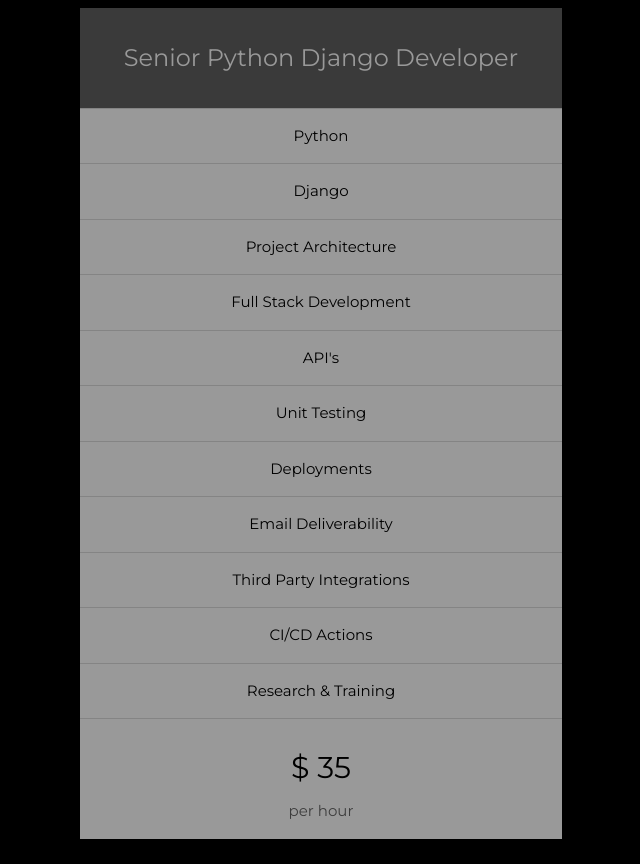
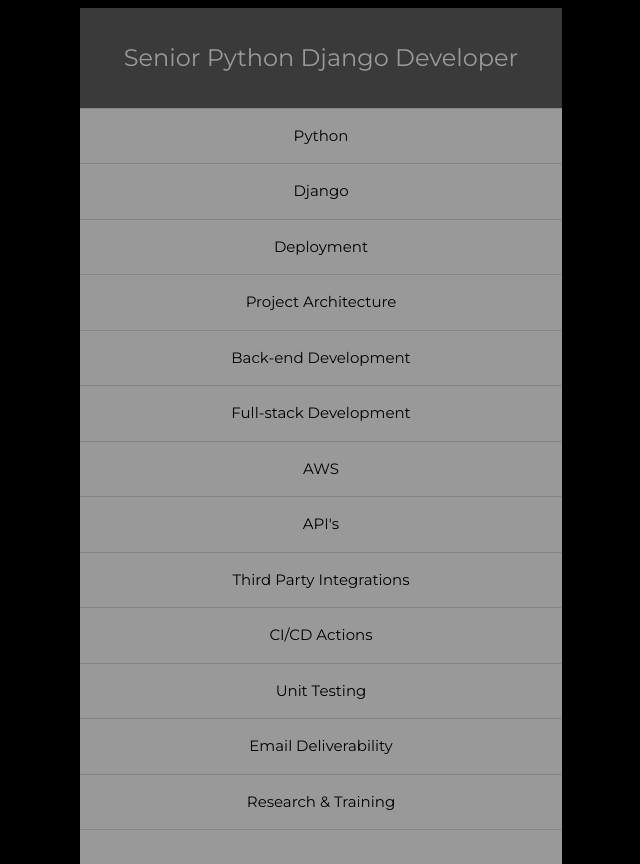
Before and after one commit to edchelstephens/portfolio, a Django app: page / in a window 1280 px wide. Shown: the part 5636-6500 px from the top of the page, without its empty margins (130-770 px from the left). Run offline with Django 4.2, Linux system fonts and the light colour scheme; some libraries are stand-ins or nearby versions.

Commit message:
chore: updates.

```diff
--- a/pages/templates/pages/index.html
+++ b/pages/templates/pages/index.html
@@ -346,14 +346,16 @@
                                             <li class="w3-dark-grey w3-xlarge w3-padding-32">Senior Python Django Developer</li>
                                             <li class="w3-padding-16">Python</li>
                                             <li class="w3-padding-16">Django</li>
+                                            <li class="w3-padding-16">Deployment</li>
                                             <li class="w3-padding-16">Project Architecture</li>
-                                            <li class="w3-padding-16">Full Stack Development</li>
+                                            <li class="w3-padding-16">Back-end Development</li>
+                                            <li class="w3-padding-16">Full-stack Development</li>
+                                            <li class="w3-padding-16">AWS</li>
                                             <li class="w3-padding-16">API's</li>
-                                            <li class="w3-padding-16">Unit Testing</li>
-                                            <li class="w3-padding-16">Deployments</li>
-                                            <li class="w3-padding-16">Email Deliverability</li>
                                             <li class="w3-padding-16">Third Party Integrations</li>
                                             <li class="w3-padding-16">CI/CD Actions</li>
+                                            <li class="w3-padding-16">Unit Testing</li>
+                                            <li class="w3-padding-16">Email Deliverability</li>
                                             <li class="w3-padding-16">Research & Training</li>
                                             <li class="w3-padding-16">
                                                 <h2>$ 35</h2>
```
